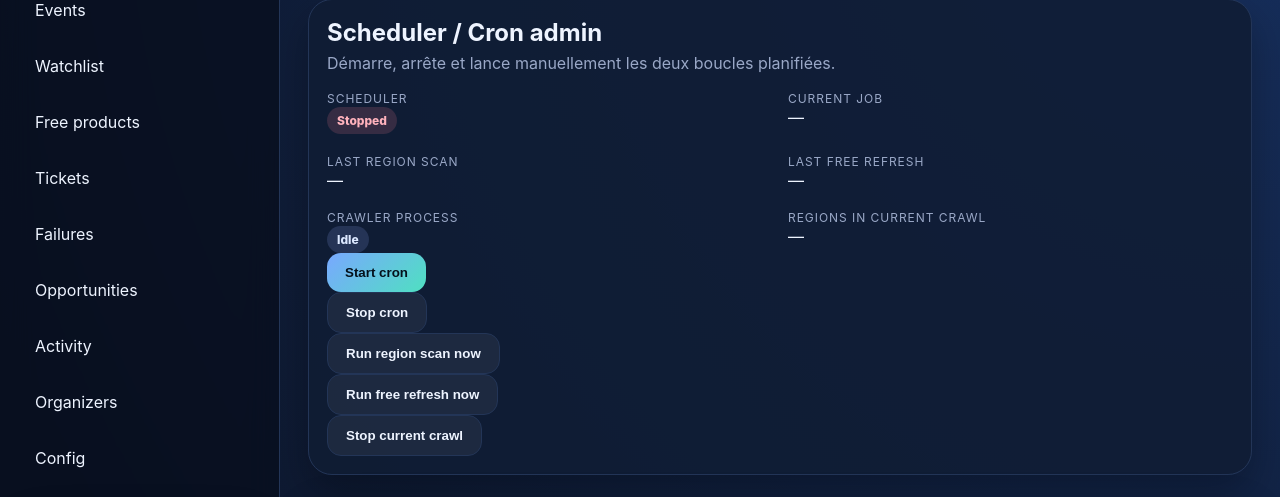
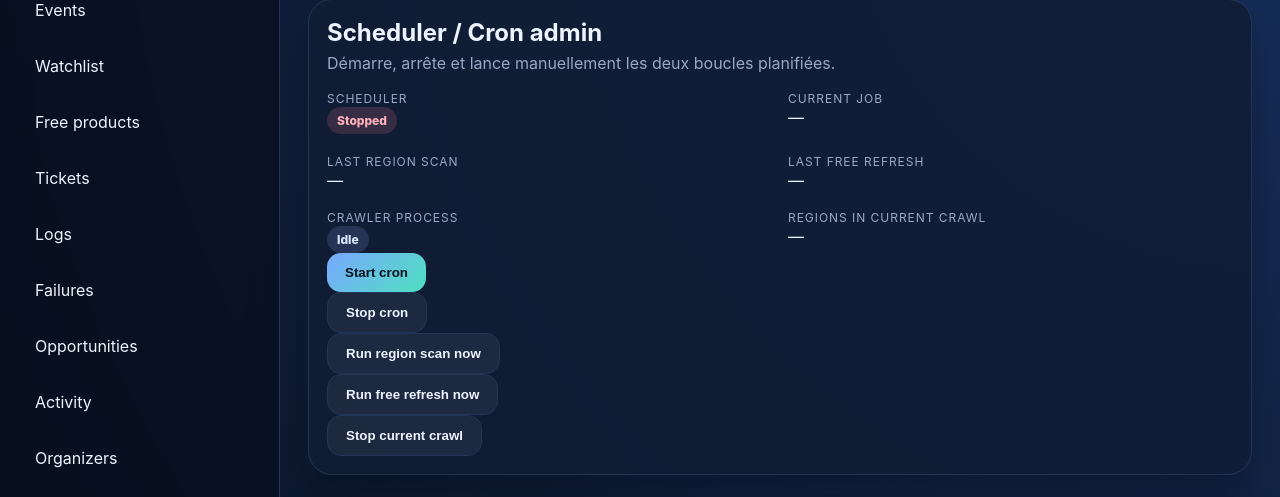
Before and after one commit to mopsoner/EventCrawler, a Flask app: page /config in a window 1280 px wide. Shown: the part 177-674 px from the top of the page. Run offline with Flask 3, Linux system fonts and the light colour scheme.

Commit message:
Add logs tab to navigation

```diff
--- a/EventCrawler/templates/base.html
+++ b/EventCrawler/templates/base.html
@@ -22,6 +22,7 @@
         <a href="/watchlist" class="nav-link">Watchlist</a>
         <a href="/free" class="nav-link">Free products</a>
         <a href="/tickets" class="nav-link">Tickets</a>
+        <a href="/logs" class="nav-link">Logs</a>
         <a href="/failures" class="nav-link">Failures</a>
         <a href="/opportunities" class="nav-link">Opportunities</a>
         <a href="/activity" class="nav-link">Activity</a>
```
